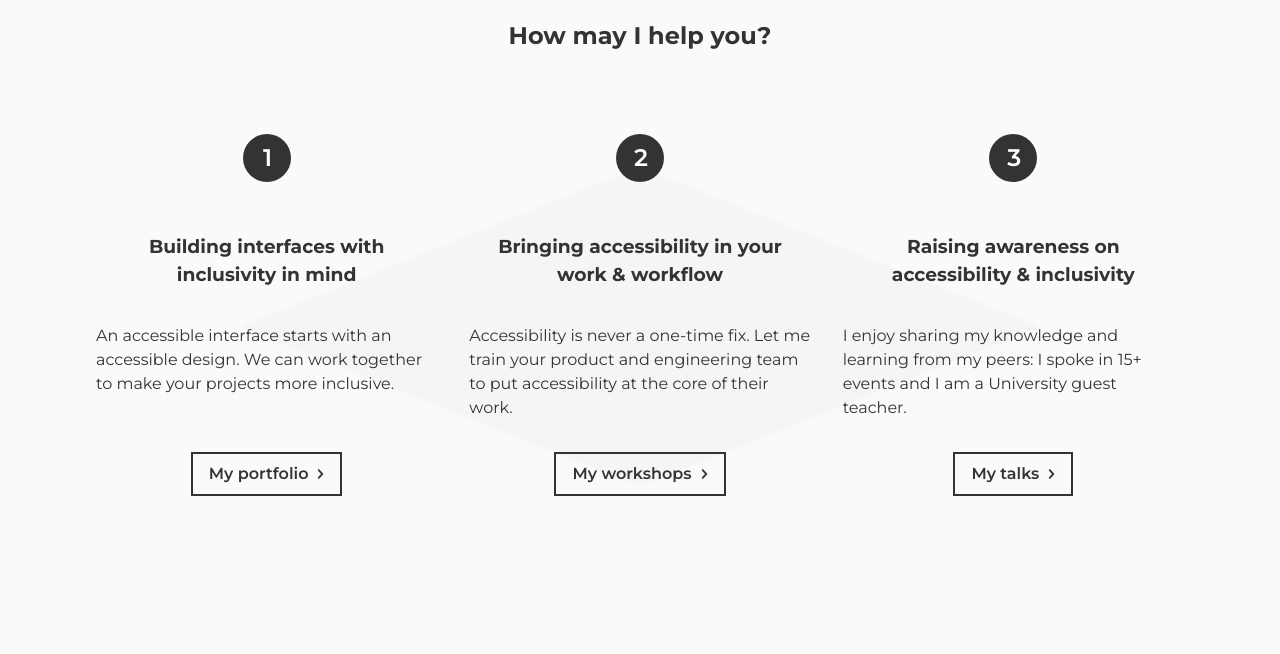
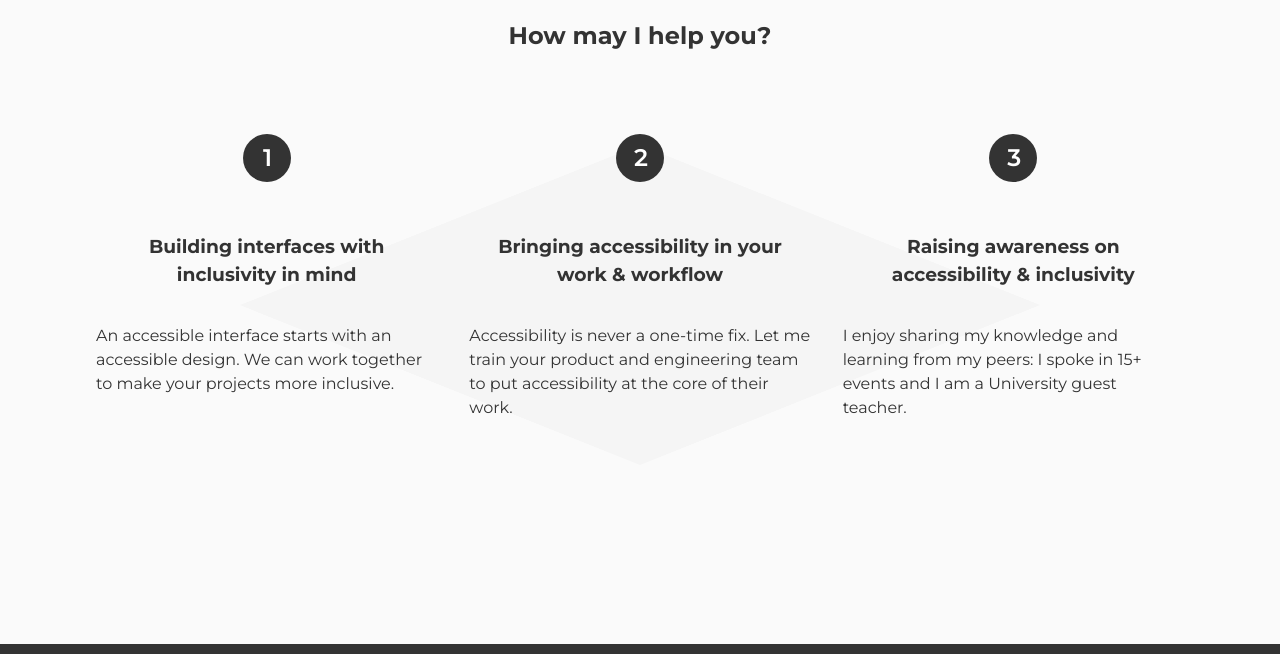
Before and after one commit to RaccoonStudio/portfolio, a Gatsby site: page / in a window 1280 px wide. Shown: the part 1300-1954 px from the top of the page. Built offline with nearby package versions, Linux system fonts and the light colour scheme; Gatsby itself is replaced by a stand-in of ours.

Commit message:
Remove temporarily links in specialties

```diff
--- a/src/components/specialties/index.js
+++ b/src/components/specialties/index.js
@@ -13,12 +13,14 @@
         <li key={index}>
           <h3 className={Styles.specialties__subtitle}>{item.title}</h3>
           <p className={Styles.specialties__abstract}>{item.content}</p>
+          {false && (
             <Link className={Styles.specialties__link} to={item.link.target}>
               {item.link.label}
               <svg height="20" width="20" viewBox="0 0 20 20">
                 <path d="M9.163 4.516c0.418 0.408 4.502 4.695 4.502 4.695 0.223 0.219 0.335 0.504 0.335 0.789s-0.112 0.57-0.335 0.787c0 0-4.084 4.289-4.502 4.695-0.418 0.408-1.17 0.436-1.615 0-0.446-0.434-0.481-1.041 0-1.574l3.747-3.908-3.747-3.908c-0.481-0.533-0.446-1.141 0-1.576s1.197-0.409 1.615 0z" />
               </svg>
             </Link>
+          )}
         </li>
       ))}
     </ul>
```
Lines whose indentation alone changed are shown as unchanged.
